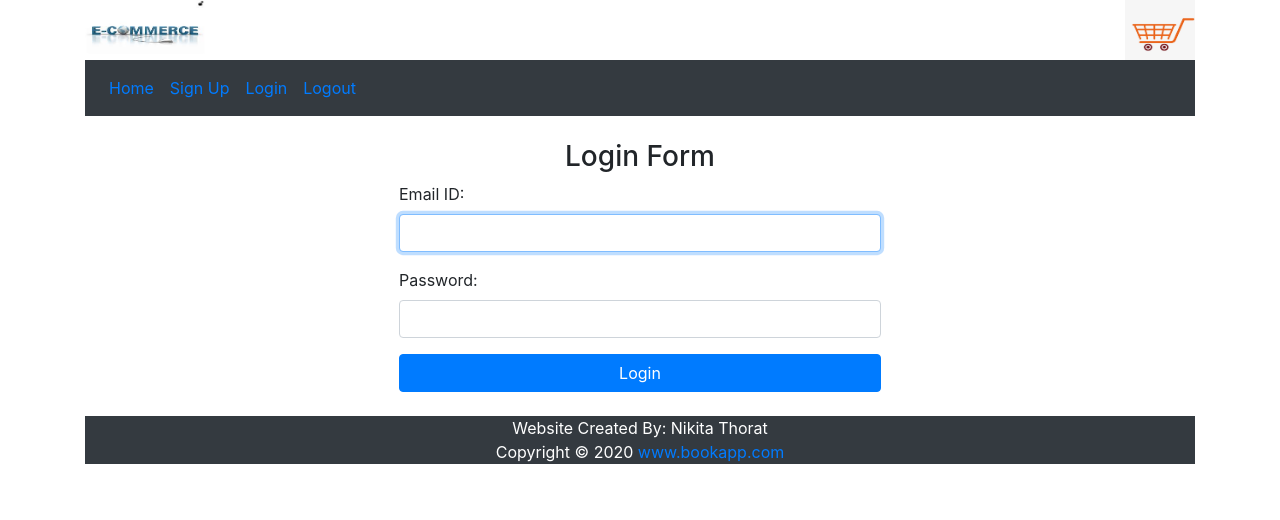
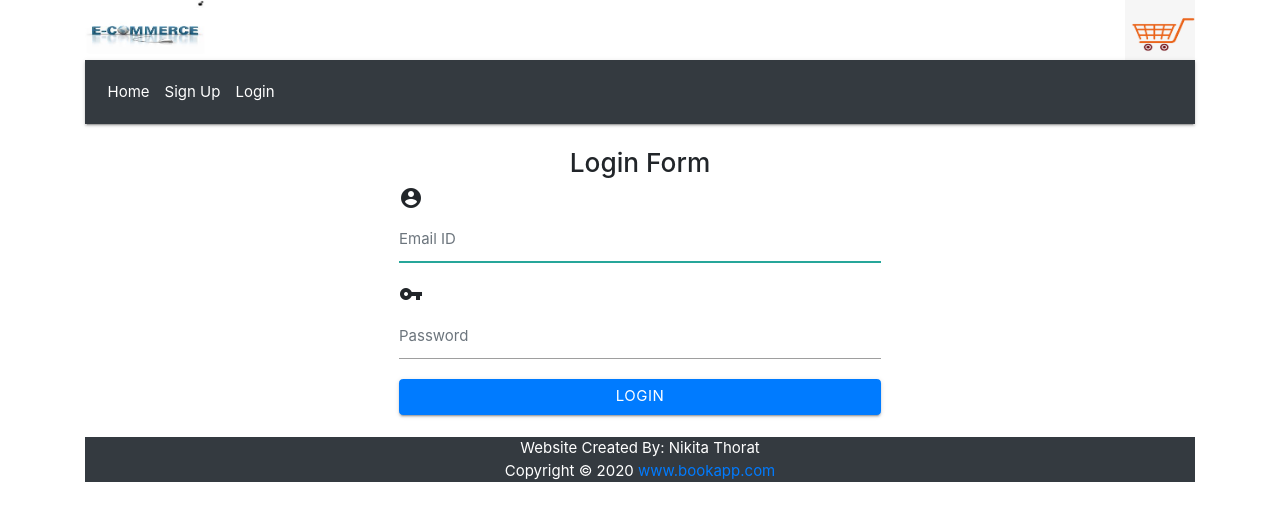
Before and after one commit to Nikita5796/BookAppStoreFrontEnd, an Angular app: page /login in a window 1280 px wide. Shown: the top 520 px of the page. Built offline with nearby package versions, Linux system fonts and the light colour scheme.

Commit message:
Demo Changes added.

```diff
--- a/src/app/app.component.html
+++ b/src/app/app.component.html
@@ -1,14 +1,6 @@
 <div class="container">
-  <img
-    src="assets/images/logo.jpg"
-    class="img-responsive"
-    style="width: 120px; height: 60px;"
-  />
-  <img
-    src="assets/images/cart.jpg"
-    class="img-responsive float-right"
-    style="width: 70px; height: 60px;"
-  />
+  <img src="assets/images/logo.jpg" class="img-responsive" style="width: 120px; height: 60px;" />
+  <img src="assets/images/cart.jpg" class="img-responsive float-right" style="width: 70px; height: 60px;" />
 </div>
 <div class="container">
   <nav class="navbar navbar-expand-sm bg-dark">
@@ -20,10 +12,6 @@
         <a routerLink="registration" class="nav-link">Sign Up</a>
       </li>
       <li class="nav-item"><a routerLink="login" class="nav-link">Login</a></li>
-      <!-- <li class="nav-item">
-        <a routerLink="#" class="nav-link">Edit Profile</a>
-      </li> -->
-      <li class="nav-item"><a routerLink="#" class="nav-link">Logout</a></li>
     </ul>
   </nav>
 </div>
--- a/src/app/app.module.ts
+++ b/src/app/app.module.ts
@@ -9,6 +9,7 @@ import { PageNotFoundComponent } from './page-not-found/page-not-found.component
 import { RouterModule } from '@angular/router';
 import { appRoutes } from './app.routes';
 import { NgbModule } from '@ng-bootstrap/ng-bootstrap';
+import { AuthGuard } from './auth/auth.guard';
 
 @NgModule({
   declarations: [AppComponent, HomeComponent, PageNotFoundComponent],
@@ -20,7 +21,7 @@ import { NgbModule } from '@ng-bootstrap/ng-bootstrap';
     RouterModule.forRoot(appRoutes),
     NgbModule,
   ],
-  providers: [],
+  providers: [AuthGuard],
   bootstrap: [AppComponent],
 })
-export class AppModule {}
+export class AppModule { }
--- a/src/app/app.routes.ts
+++ b/src/app/app.routes.ts
@@ -2,10 +2,11 @@ import { Routes } from '@angular/router';
 import { HomeComponent } from './home/home.component';
 import { PageNotFoundComponent } from './page-not-found/page-not-found.component';
 import { BooklistComponent } from './book/booklist/booklist.component';
+import { AuthGuard } from './auth/auth.guard';
 
 
 export const appRoutes: Routes = [
-  { path: 'home', component: HomeComponent },
+  { path: 'home', component: HomeComponent, canActivate: [AuthGuard] },
   { path: '', component: HomeComponent },
   { path: '**', component: PageNotFoundComponent },
   { path: 'booklist', component: BooklistComponent },
--- /dev/null
+++ b/src/app/auth/auth.guard.ts
@@ -0,0 +1,19 @@
+import { Injectable } from '@angular/core';
+import { CanActivate, ActivatedRouteSnapshot, RouterStateSnapshot, UrlTree, Router } from '@angular/router';
+import { Observable } from 'rxjs';
+
+@Injectable({
+  providedIn: 'root'
+})
+export class AuthGuard implements CanActivate {
+  constructor(private router : Router){}
+  canActivate(
+    next: ActivatedRouteSnapshot,
+    state: RouterStateSnapshot): boolean {
+      if (localStorage.getItem('userToken') != null)
+      return true;
+      this.router.navigate(['login']);
+      return false;
+  }
+
+}
--- a/src/app/customer/customer.routes.ts
+++ b/src/app/customer/customer.routes.ts
@@ -5,4 +5,6 @@ import { RegistrationComponent } from './registration/registration.component';
 export const customerRoutes: Routes = [
   { path: 'login', component: LoginComponent },
   { path: 'registration', component: RegistrationComponent },
+
+  { path: '', redirectTo: '/login', pathMatch: 'full' }
 ];
--- a/src/app/customer/login/login.component.html
+++ b/src/app/customer/login/login.component.html
@@ -1,17 +1,20 @@
 <div class="container" style="width: 40%;">
-  <form>
+  <form #loginform='ngForm'>
     <h3 class="text-center">Login Form</h3>
 
     <div class="form-group">
-      <label class="form-label">Email ID:</label>
-      <input type="text" class="form-control" autofocus name="uname" [(ngModel)]="customer.emailId" />
+      <i class="material-icons prefix">account_circle</i>
+      <input type="text" class="form-control" autofocus #UserName ngModel name="UserName" placeholder="Email ID"
+        [(ngModel)]="customer.emailId" />
     </div>
 
     <div class="form-group">
-      <label class="form-label">Password:</label>
-      <input type="password" class="form-control" name="password" [(ngModel)]="customer.password" />
+      <i class="material-icons prefix">vpn_key</i>
+      <input type="password" class="form-control" #Password ngModel name="password" placeholder="Password"
+        [(ngModel)]="customer.password" />
     </div>
 
-    <button type="submit" class="btn btn-primary btn-block" (click)= "doLogin()">Login</button>
+    <button [disabled]="!loginform.valid" type="submit" class="btn btn-primary btn-block"
+      (click)="doLogin()">Login</button>
   </form>
 </div>
--- a/src/app/customer/login/login.component.ts
+++ b/src/app/customer/login/login.component.ts
@@ -2,33 +2,33 @@ import { Component } from '@angular/core';
 import { customer } from '../customer';
 import { CustomerService } from '../customer.service';
 import { Router } from '@angular/router';
+import { HttpErrorResponse } from '@angular/common/http';
 
 @Component({
   templateUrl: './login.component.html',
 })
 export class LoginComponent {
 
-  customer : customer = new customer();
+  customer: customer = new customer();
+  isLoginError: boolean = false;
 
-  constructor(private service1 : CustomerService, private router : Router){}
+  constructor(private service1: CustomerService, private router: Router) { }
 
-  ngOnUnit(){
+  ngOnUnit() {
 
   }
 
-  public doLogin(){
-    //alert("hi");
+  doLogin() {
     let response = this.service1.doLogin(this.customer);
-
     console.log(this.customer);
-
-    response.subscribe((data) =>
-    console.log(data)
-
-    );
-    alert("successfully Logged in");
-    this.router.navigateByUrl('booklist');
-
+    response.subscribe((data: any) => {
+      console.log(data.token);
+      localStorage.setItem('userToken', data.token);
+      localStorage.setItem('username', data.username);
+      this.router.navigate(['home']);
+    },
+      (err: HttpErrorResponse) => {
+        this.isLoginError = true;
+      });
   }
-
 }
--- a/src/app/home/home.component.html
+++ b/src/app/home/home.component.html
@@ -1,5 +1,10 @@
 <div class="container">
   <div class="card">
+    <div class="nav-wrapper">
+      <ul id="nav-mobile" class="right hide-on-med-and-down">
+        <li><button class="btn btn-primary btn-block" (click)="Logout()">Logout</button></li>
+      </ul>
+    </div>
     <div class="card-header">
       Welcome To Online Book Shop
     </div>
--- a/src/app/home/home.component.ts
+++ b/src/app/home/home.component.ts
@@ -9,7 +9,12 @@ import { ActivatedRoute, ParamMap } from '@angular/router';
   templateUrl: './home.component.html',
 })
 export class HomeComponent {
-  constructor(){}
+  constructor(private router: Router) { }
 
-  ngOnUnit(){}
+  ngOnUnit() { }
+
+  Logout() {
+    localStorage.removeItem('userToken');
+    this.router.navigate(['login']);
+  }
 }
--- a/src/index.html
+++ b/src/index.html
@@ -1,19 +1,19 @@
 <!doctype html>
 <html lang="en">
+
 <head>
   <meta charset="utf-8">
   <title>MyApp</title>
   <base href="/">
   <meta name="viewport" content="width=device-width, initial-scale=1">
   <link rel="icon" type="image/x-icon" href="favicon.ico">
-  <link
-    href="https://stackpath.bootstrapcdn.com/bootstrap/4.4.1/css/bootstrap.min.css"
-    rel="stylesheet"
-    integrity="sha384-Vkoo8x4CGsO3+Hhxv8T/Q5PaXtkKtu6ug5TOeNV6gBiFeWPGFN9MuhOf23Q9Ifjh"
-    crossorigin="anonymous"
-  />
+  <link href="https://stackpath.bootstrapcdn.com/bootstrap/4.4.1/css/bootstrap.min.css" rel="stylesheet"
+    integrity="sha384-Vkoo8x4CGsO3+Hhxv8T/Q5PaXtkKtu6ug5TOeNV6gBiFeWPGFN9MuhOf23Q9Ifjh" crossorigin="anonymous" />
+  <link rel="stylesheet" href="https://cdnjs.cloudflare.com/ajax/libs/materialize/0.100.2/css/materialize.min.css">
+  <link href="https://fonts.googleapis.com/icon?family=Material+Icons" rel="stylesheet">
 
 </head>
+
 <body>
   <app-root></app-root>
 
@@ -22,4 +22,5 @@
   <!-- Compiled and minified JavaScript -->
   <script src="https://cdnjs.cloudflare.com/ajax/libs/materialize/1.0.0/js/materialize.min.js"></script>
 </body>
+
 </html>
```
Also changed, not shown: src/app/customer/customer.service.ts (+6 -18 lines), 1 other file (tests, documents, lock files or other folders).
